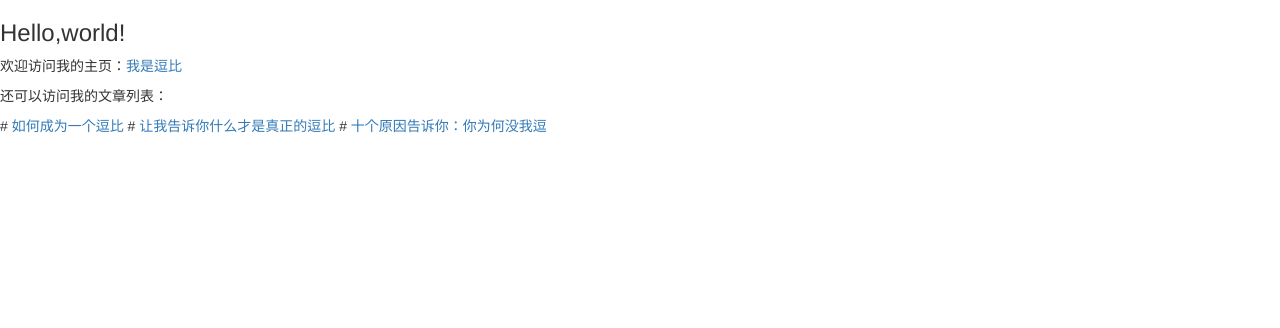
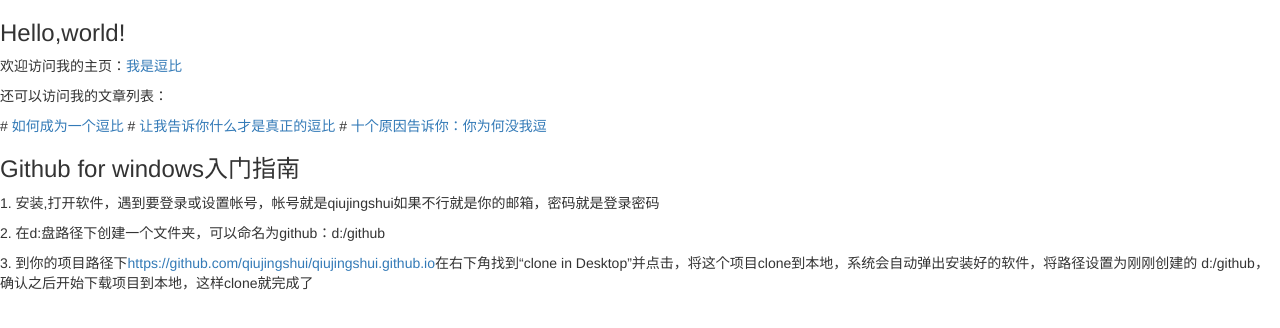
Before and after one commit to qiujingshui/qiujingshui.github.io, a plain HTML site: page index.html in a window 1280 px wide. Drawn offline with nearby package versions, Linux system fonts and the light colour scheme.

Commit message:
add content to index.html

```diff
--- a/index.html
+++ b/index.html
@@ -14,5 +14,10 @@
 # <a href="secDirectory/how.html">如何成为一个逗比</a>
 # <a href="secDirectory/what.html">让我告诉你什么才是真正的逗比</a>
 # <a href="thrDirectory/why.html">十个原因告诉你：你为何没我逗</a>
+
+<h3>Github for windows入门指南</h3>
+  <p>1. 安装,打开软件，遇到要登录或设置帐号，帐号就是qiujingshui如果不行就是你的邮箱，密码就是登录密码</p>
+  <p>2. 在d:盘路径下创建一个文件夹，可以命名为github：d:/github</p>
+  <p>3. 到你的项目路径下<a href="https://github.com/qiujingshui/qiujingshui.github.io">https://github.com/qiujingshui/qiujingshui.github.io</a>在右下角找到“clone in Desktop”并点击，将这个项目clone到本地，系统会自动弹出安装好的软件，将路径设置为刚刚创建的 d:/github， 确认之后开始下载项目到本地，这样clone就完成了</p>
 </body>
 </html>
```
